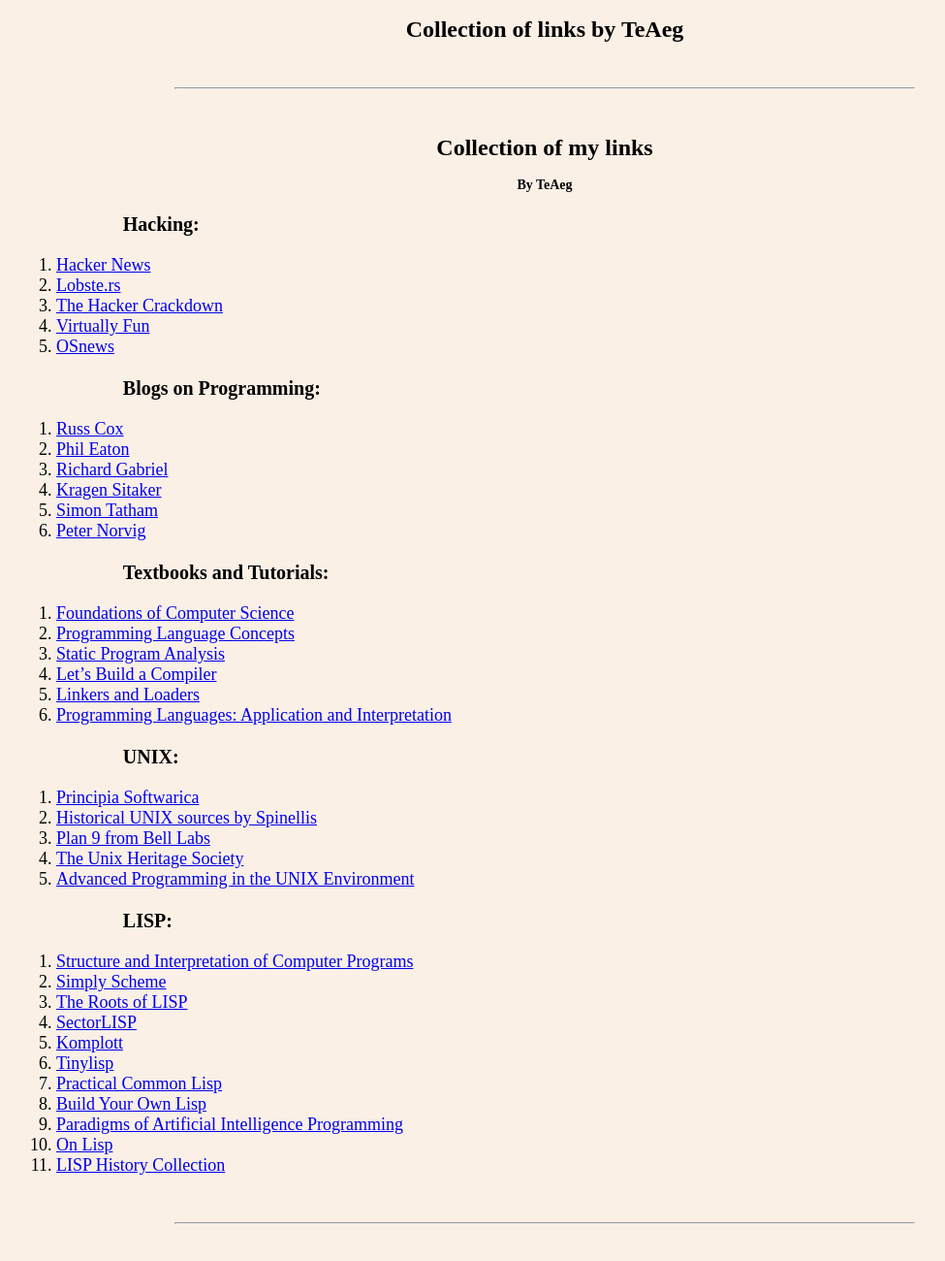
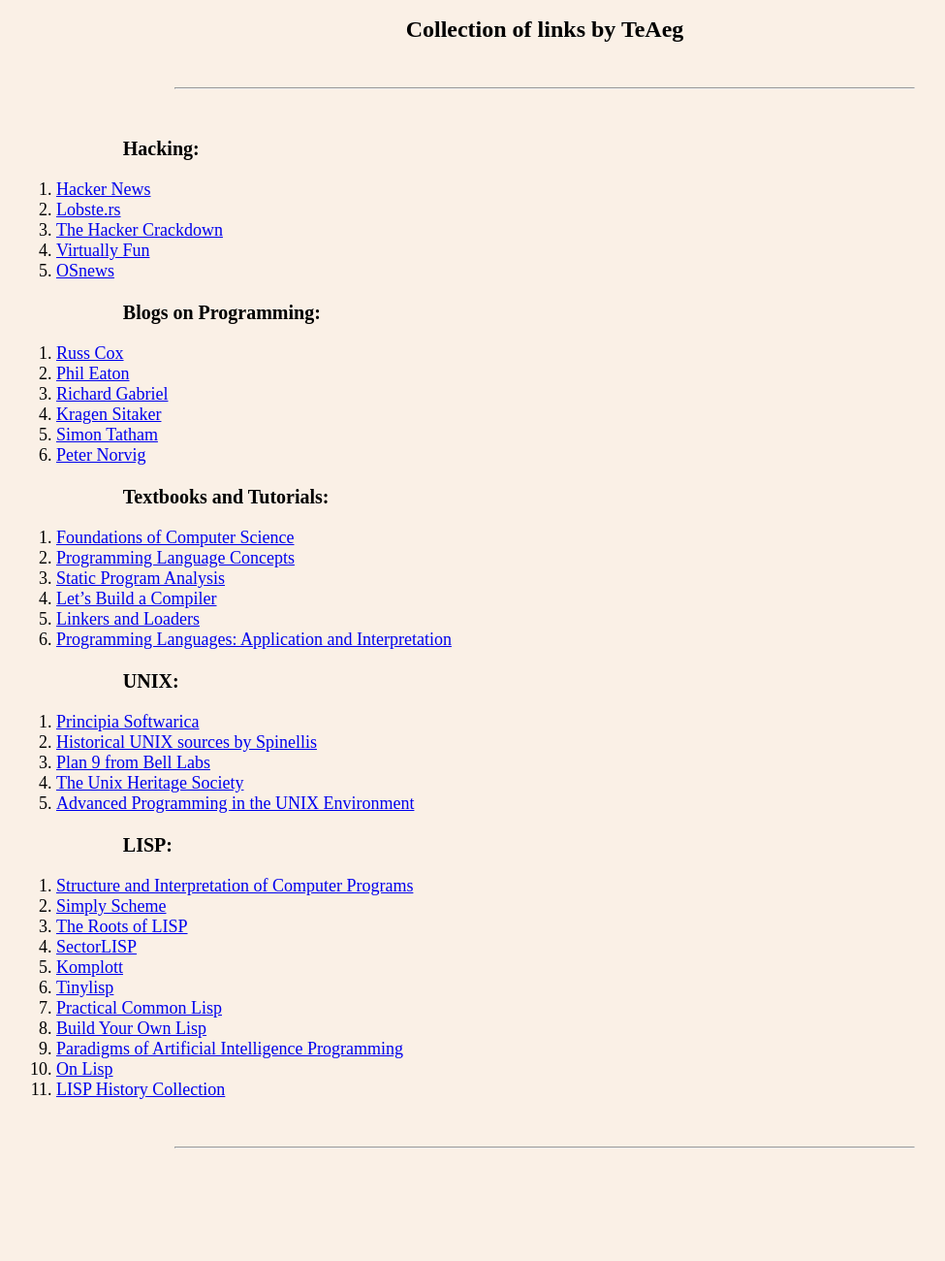
Before and after one commit to TeAeg/teaeg.github.io, a Jekyll site: the page built from index.md, in a window 1280 px wide. Shown: the whole page at 97% size, without its empty margins (78-1053 px from the left). Built offline with Jekyll 4.4.1, drawn with Linux system fonts in a browser that asks for light colours; after the commit the page ends 1222 px from its top, so only the background shows below that.

Commit message:
Removed the header
Because now we have a customized header in the _includes/myheader.html

```diff
--- a/index.md
+++ b/index.md
@@ -1,9 +1,6 @@
 ---
 title: "Collection of links by TeAeg"
 ---
-# Collection of my links
-### By TeAeg
-
 ## Hacking:
 1. [Hacker News](https://news.ycombinator.com)
 2. [Lobste.rs](https://lobste.rs)
```
